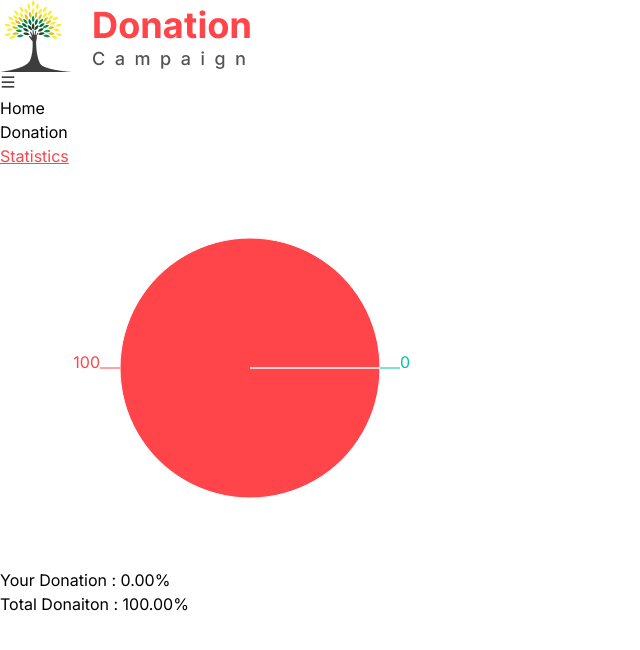
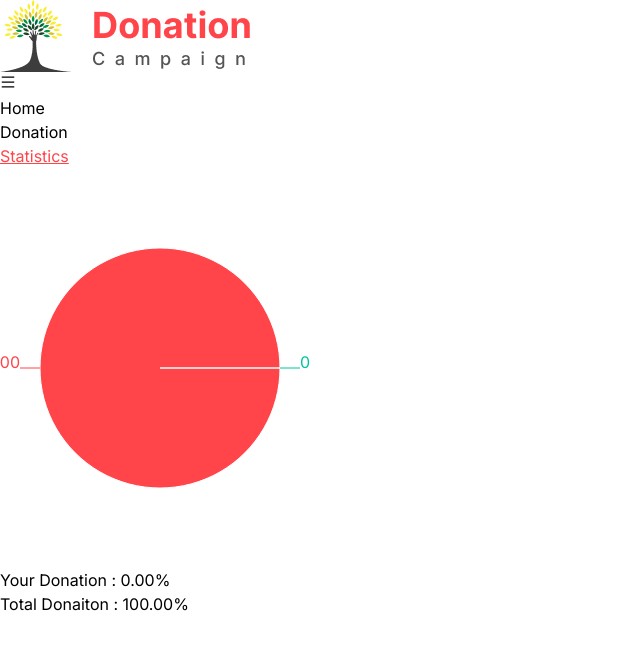
Before and after one commit to Apon995/Assignment-8-donationCamp, a React (Vite) app: page /Statistics in a window 1280 px wide. Shown: the top 650 px of the page, without its empty margins (0-640 px from the left). Built offline with nearby package versions, Linux system fonts and the light colour scheme.

Commit message:
simple design changed

```diff
--- a/src/Components/Statistics.jsx
+++ b/src/Components/Statistics.jsx
@@ -54,14 +54,14 @@ function Statistics() {
       <div className="h-[80vh] w-full flex items-center justify-center flex-col gap-5">
         <div>
 
-          <PieChart width={500} height={400}>
+          <PieChart width={320} height={400}>
             <Pie
               dataKey="value"
               isAnimationActive={true}
               data={donationData}
               cx="50%"
               cy="50%"
-              outerRadius={130}
+              outerRadius={120}
               fill="#8884d8"
               labelLine = {true}
               label
```
